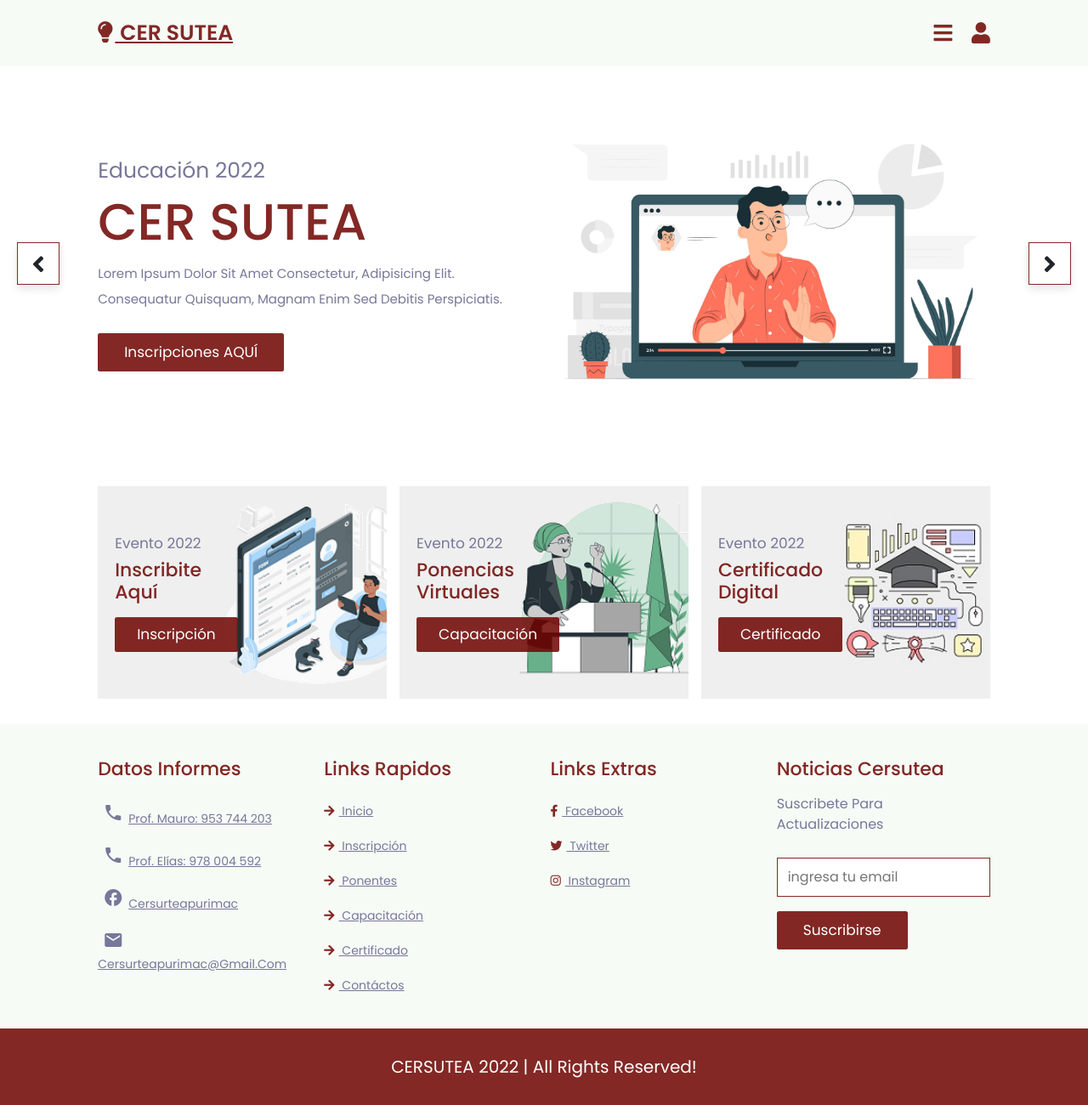
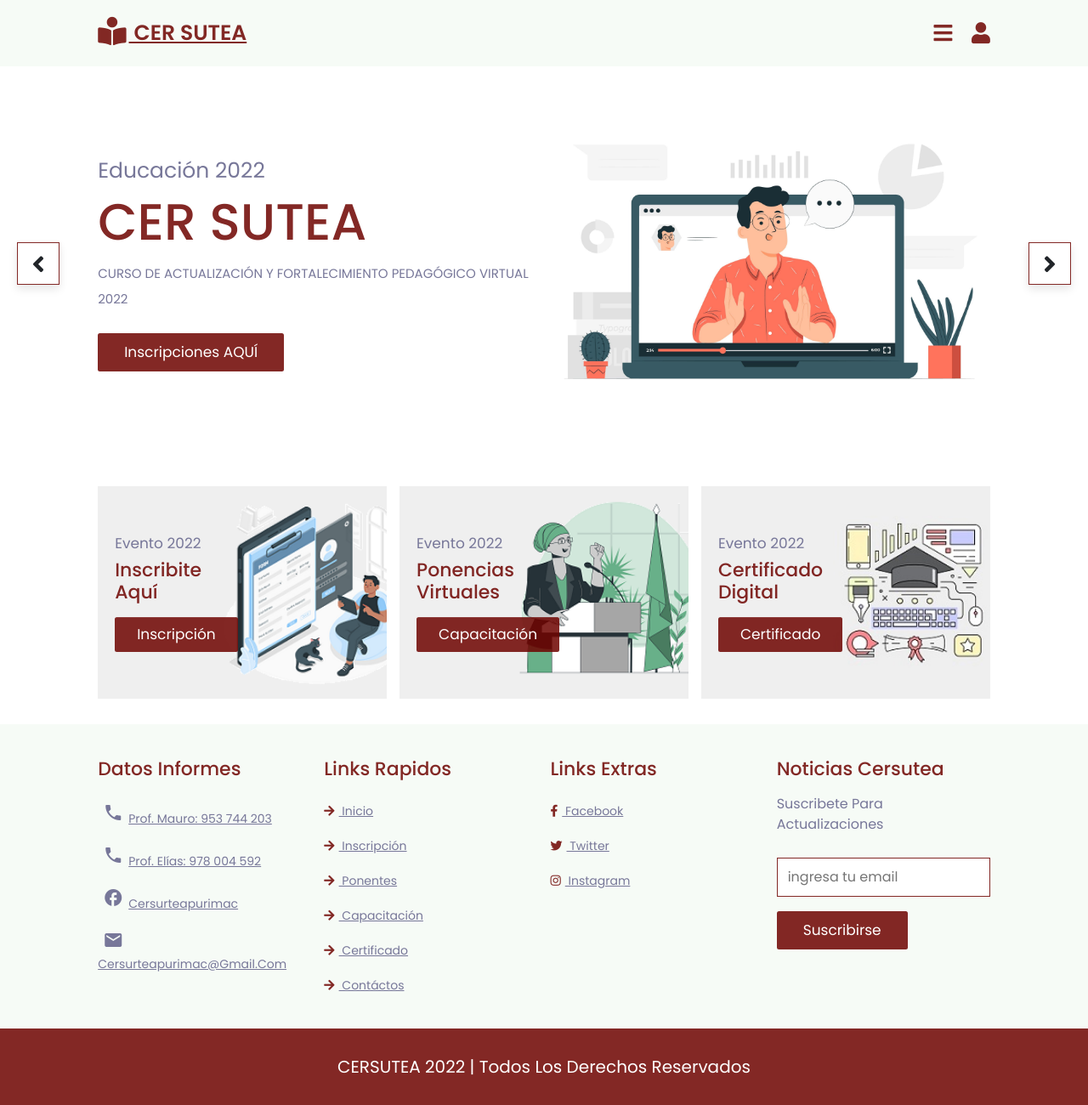
Before and after one commit to KevinQL/sutea2021-covid, a PHP site: page /sutea2021-covid/ in a window 1280 px wide. Shown: the whole page at 85% size. Run offline with PHP 8.4, Linux system fonts and the light colour scheme; data that the repository does not hold is empty; a stand-in replaces the project's code that opens the database connection; some libraries are stand-ins or nearby versions.

Commit message:
cambios del 24/02/2022

```diff
--- a/views/modules/footer.html
+++ b/views/modules/footer.html
@@ -45,5 +45,5 @@
 </section>
 
 <section class="credit">
-  CERSUTEA 2022 | all rights reserved!
+  CERSUTEA 2022 | Todos los derechos reservados
 </section>
--- a/views/modules/navegacion_inicio.html
+++ b/views/modules/navegacion_inicio.html
@@ -3,7 +3,7 @@
 
 <header class="header">
 
-  <a href="?pg=page_sutep" class="logo"> <i class="fas fa-lightbulb"></i> CER SUTEA </a>
+  <a href="?pg=page_sutep" class="logo"> <i class="fas fa-book-reader fa-lg"></i> CER SUTEA</a>
 
   <!-- <form action="" class="search-form">
       <input type="search" placeholder="search here..." id="search-box">
--- a/views/page_sutep.php
+++ b/views/page_sutep.php
@@ -33,7 +33,7 @@
             <div class="content">
                 <span>Educación 2022</span>
                 <h3>CER SUTEA</h3>
-                <p>Lorem ipsum dolor sit amet consectetur, adipisicing elit. Consequatur quisquam, magnam enim sed debitis perspiciatis.</p>
+                <p>CURSO DE ACTUALIZACIÓN Y FORTALECIMIENTO PEDAGÓGICO  VIRTUAL 2022</p>
                 <a href="?pg=inscripcion_evento" class="btn">Inscripciones AQUÍ</a>
             </div>
             <div class="image">
@@ -45,7 +45,7 @@
             <div class="content">
                 <span>Evento 2022</span>
                 <h3>CER SUTEA</h3>
-                <p>Lorem ipsum dolor sit amet consectetur, adipisicing elit. Consequatur quisquam, magnam enim sed debitis perspiciatis.</p>
+                <p>POR UNA EDUCACIÓN CIENTÍFICA Y NACIONALISTA, REAL PARA EL DESARROLLO DE LOS PUEBLOS ANDINOS DE APURIMAC</p>
                 <a href="?pg=inscripcion_evento" class="btn">Inscripciones AQUÍ</a>
             </div>
             <div class="image">
```
Also changed, not shown: views/transmision.php (+6 -1 lines).
